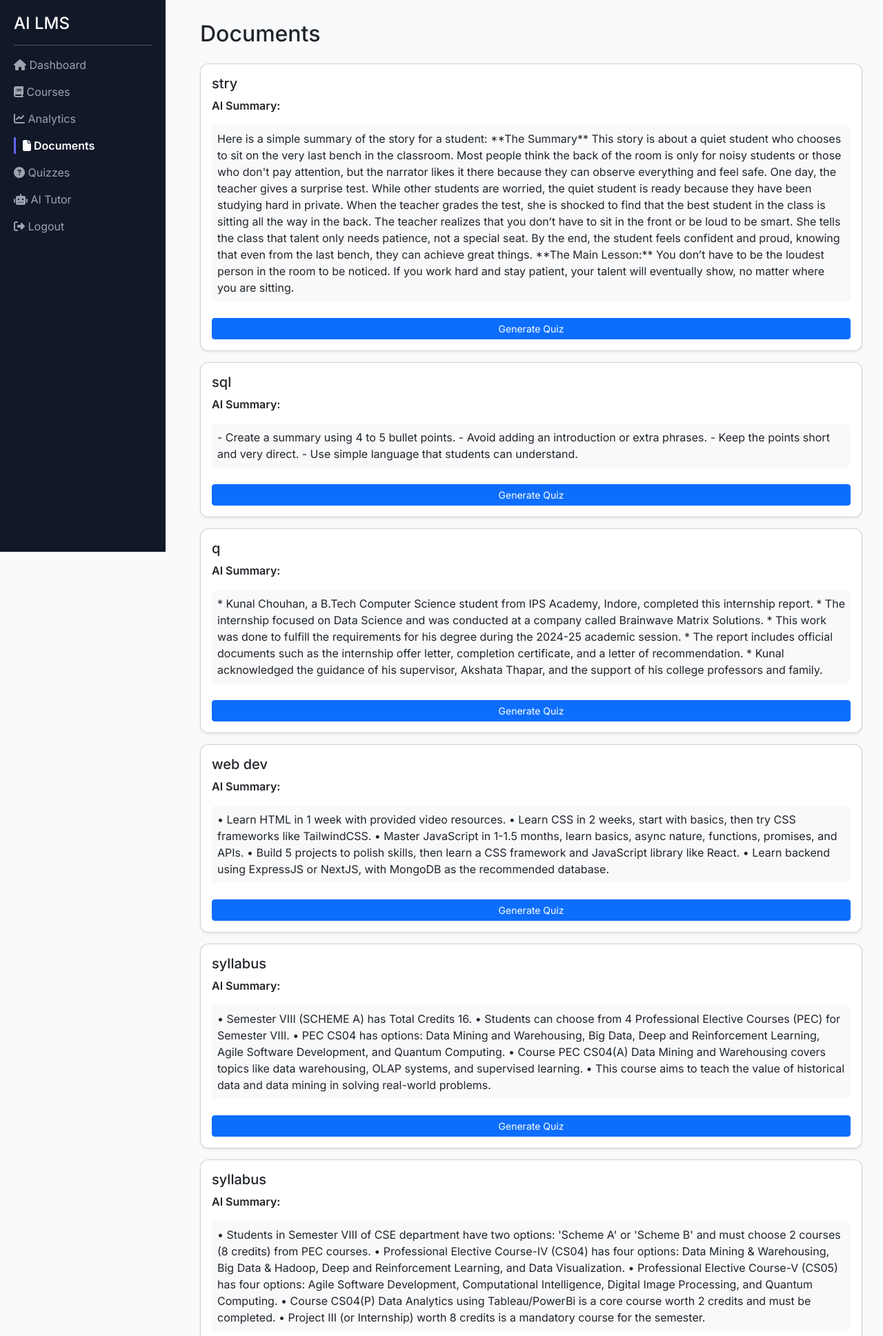
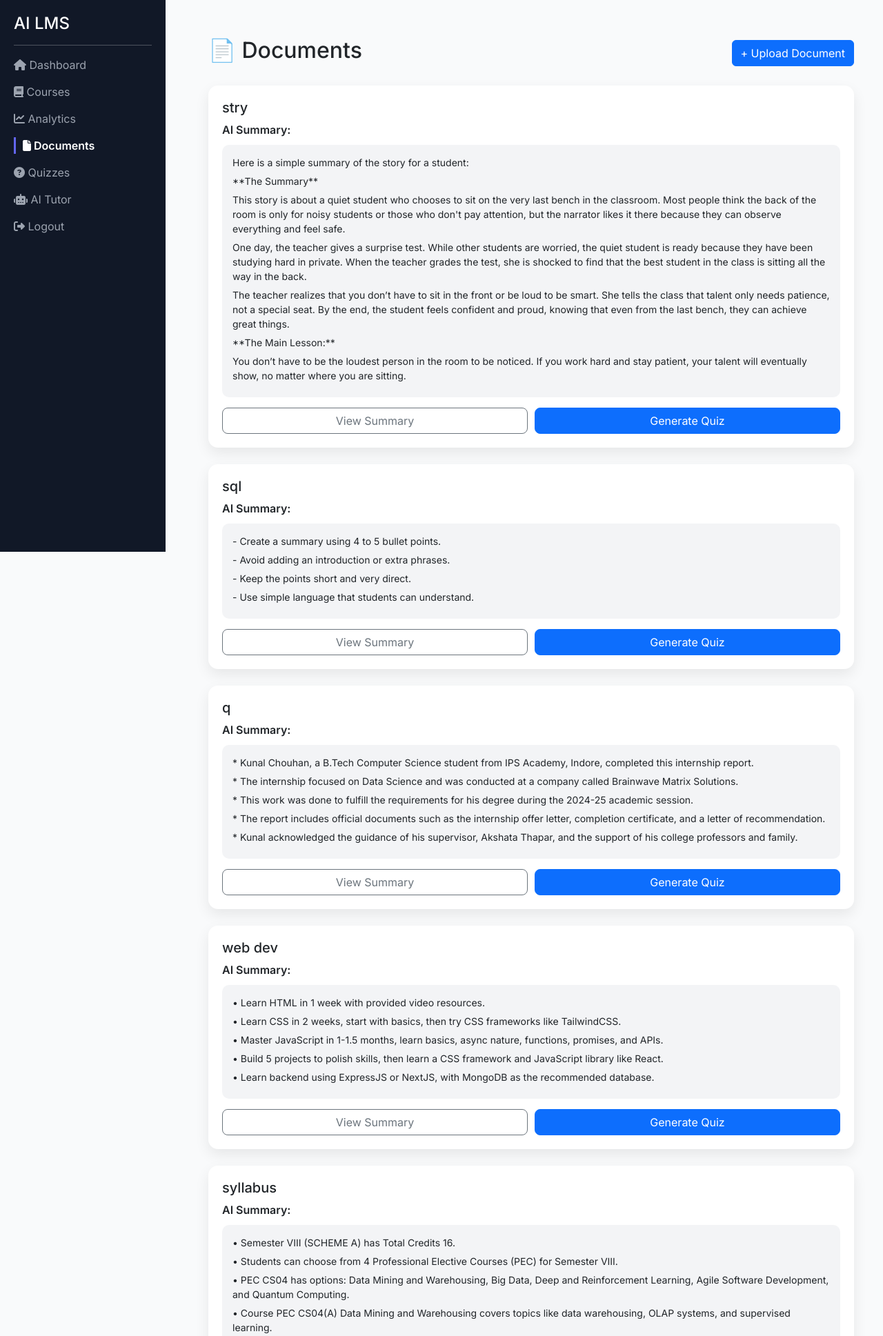
Before and after one commit to manishh-18/ai_learning_ecosystem, a Django app: page /documents/list/ in a window 1280 px wide. Shown: the top 1937 px of the page at 69% size. Run offline with Django 5.2, Linux system fonts and the light colour scheme; a user stored in the database is signed in; data comes from the database, SQL or seed files in the repository; both versions use the stored data as it was after the commit.

Commit message:
Make ui better and add summary page

```diff
--- a/apps/ai_engine/services/ai_service.py
+++ b/apps/ai_engine/services/ai_service.py
@@ -205,7 +205,7 @@ def clean_ai_output(text):
 # ---------- SUMMARY ----------
 def generate_summary(text):
     prompt = f"""
-    Summarize the following content in 5-6 short bullet points or if content is large then make summary according to you but cover all the topic
+    Summarize the following content in short bullet points or if content is large then make summary according to you but cover all the topic
 
     Rules:
     - Do NOT add any introduction
--- a/apps/documents/urls.py
+++ b/apps/documents/urls.py
@@ -1,7 +1,8 @@
 from django.urls import path
-from .views import upload_document, document_list
+from .views import upload_document, document_list,view_summary
 
 urlpatterns = [
     path('upload/', upload_document, name='upload_document'),
     path('list/', document_list, name='document_list'),
+    path('summary/<int:doc_id>/', view_summary, name='view_summary'),
 ]
--- a/apps/documents/views.py
+++ b/apps/documents/views.py
@@ -47,3 +47,7 @@ def upload_document(request):
 def document_list(request):
     documents = Document.objects.all()
     return render(request, 'documents/list.html', {'documents': documents})
+
+def view_summary(request, doc_id):
+    doc = Document.objects.get(id=doc_id)
+    return render(request, 'documents/summary.html', {'doc': doc})
--- a/templates/base.html
+++ b/templates/base.html
@@ -54,6 +54,21 @@
             border-left: 3px solid #6366F1;
             padding-left: 10px;
         }
+        .alert-wrapper {
+            position: fixed;
+            top: 20px;
+            left: 58%;
+            transform: translateX(-50%);
+            width: 50%;
+            z-index: 9999;
+        }
+
+        .custom-alert {
+            border-radius: 10px;
+            font-weight: 500;
+            text-align: center;
+            box-shadow: 0 5px 15px rgba(0,0,0,0.1);
+        }
     </style>
 </head>
 
@@ -75,11 +90,29 @@
     <a href="/ai/chat/" class="{% if '/ai' in request.path %}text-white{% endif %}"><i class="fas fa-robot"></i> AI Tutor</a>
     <a href="/accounts/logout/"><i class="fas fa-sign-out-alt"></i> Logout</a>
 </div>
-
+{% if messages %}
+<div class="alert-wrapper">
+  {% for message in messages %}
+    <div class="alert alert-{% if message.tags == 'error' %}danger{% else %}{{ message.tags }}{% endif %} alert-dismissible fade show custom-alert" role="alert">
+      {{ message }}
+      <button type="button" class="btn-close" data-bs-dismiss="alert"></button>
+    </div>
+  {% endfor %}
+</div>
+{% endif %}
 <div class="content">
     {% block content %}{% endblock %}
 </div>
 
+<script>
+setTimeout(() => {
+    document.querySelectorAll('.alert').forEach(alert => {
+        alert.classList.remove('show');
+        setTimeout(() => alert.remove(), 300);
+    });
+}, 10000);
+</script>
+<script src="https://cdn.jsdelivr.net/npm/bootstrap@5.3.0/dist/js/bootstrap.bundle.min.js"></script>
 <script>
 // document.querySelectorAll("form").forEach(form => {
 //     form.addEventListener("submit", function () {
--- a/templates/documents/list.html
+++ b/templates/documents/list.html
@@ -2,20 +2,98 @@
 
 {% block content %}
 
-<h2 class="mb-4">Documents</h2>
+<style>
+.page-header {
+    display: flex;
+    justify-content: space-between;
+    align-items: center;
+}
 
-{% for doc in documents %}
-<div class="card p-3 mb-3 shadow-sm">
-    <h5>{{ doc.title }}</h5>
+.doc-card {
+    border-radius: 14px;
+    background: white;
+    padding: 20px;
+    box-shadow: 0 8px 20px rgba(0,0,0,0.08);
+    transition: 0.3s;
+}
 
-    <p><b>AI Summary:</b></p>
-    <div class="bg-light p-2 rounded">
-        {{ doc.ai_summary }}
+.doc-card:hover {
+    transform: translateY(-3px);
+}
+
+.summary-box {
+    background: #f3f4f6;
+    padding: 15px;
+    border-radius: 10px;
+    margin-top: 10px;
+}
+
+.summary-point {
+    font-size: 14px;
+    margin-bottom: 6px;
+}
+
+.action-buttons {
+    display: flex;
+    gap: 10px;
+    margin-top: 15px;
+}
+
+.btn-custom {
+    flex: 1;
+    border-radius: 8px;
+}
+</style>
+
+<div class="container mt-4">
+
+    <!-- Header -->
+    <div class="page-header mb-4">
+        <h2>📄 Documents</h2>
+        <a href="{% url 'upload_document' %}" class="btn btn-primary">
+            + Upload Document
+        </a>
     </div>
 
-    <br>
-    <a class="btn btn-primary btn-sm" href="/assessments/generate/{{ doc.id }}/">Generate Quiz</a>
+    {% if documents %}
+
+        {% for doc in documents %}
+        <div class="doc-card mb-4">
+
+            <!-- Title -->
+            <h5 class="mb-2">{{ doc.title }}</h5>
+
+            <!-- Summary -->
+            <p class="mb-1"><b>AI Summary:</b></p>
+
+            <div class="summary-box">
+                {% for line in doc.ai_summary.splitlines %}
+                    {% if line %}
+                        <div class="summary-point">{{ line }}</div>
+                    {% endif %}
+                {% endfor %}
+            </div>
+
+            <!-- Buttons -->
+            <div class="action-buttons">
+
+                <a href="{% url 'view_summary' doc.id %}" class="btn btn-outline-secondary btn-custom">
+                    View Summary
+                </a>
+
+                <a href="/assessments/generate/{{ doc.id }}/" class="btn btn-primary btn-custom">
+                    Generate Quiz
+                </a>
+
+            </div>
+
+        </div>
+        {% endfor %}
+
+    {% else %}
+        <p>No documents uploaded yet.</p>
+    {% endif %}
+
 </div>
-{% endfor %}
 
 {% endblock %}
```
Also changed, not shown: templates/ai_engine/chat.html (+72 -15 lines), templates/documents/summary.html (added, +28 -0 lines), templates/documents/upload.html (+20 -25 lines), db.sqlite3, 1 other file.
